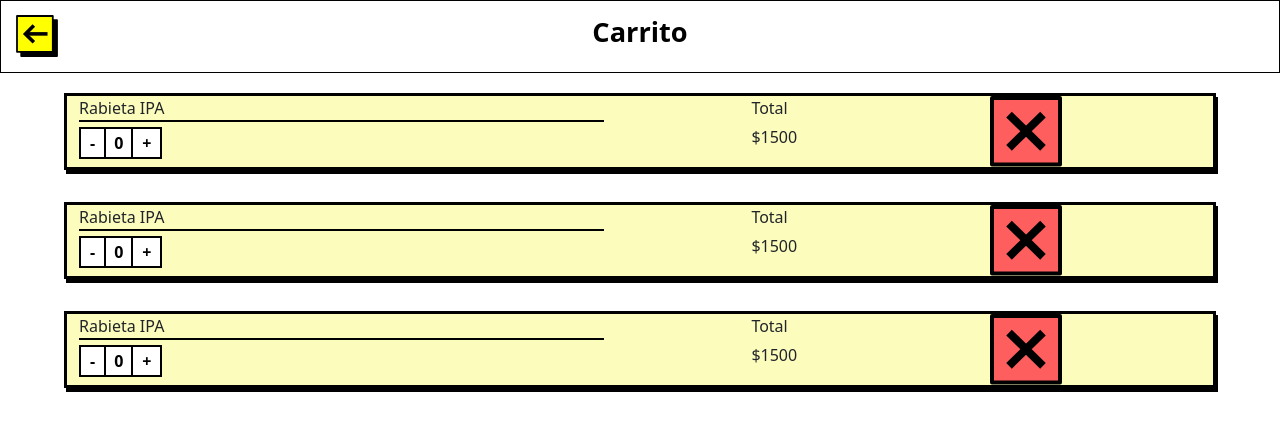
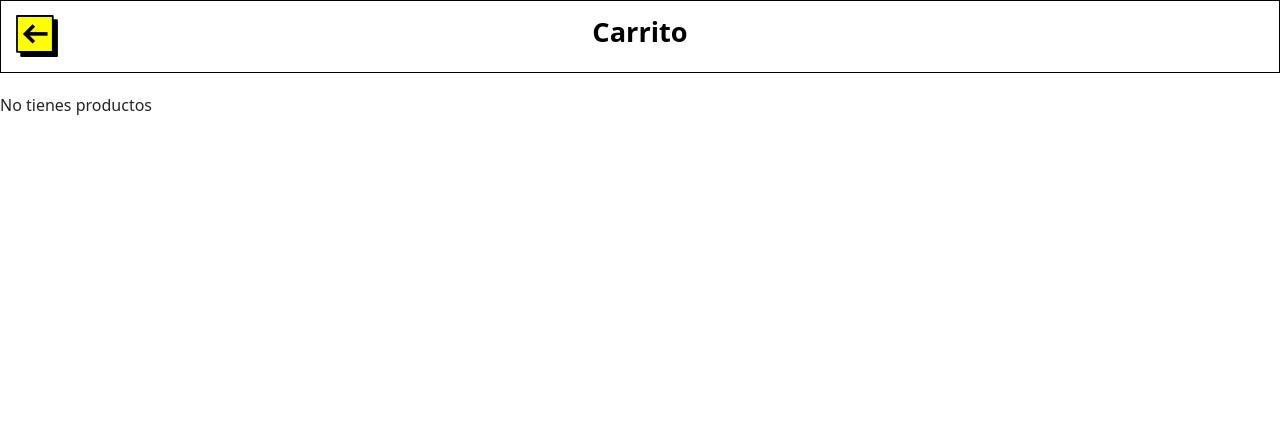
Before and after one commit to No-Country/c10-59-t-reactchallenge-ecommerce, a React (Vite) app: page /cart in a window 1280 px wide. Shown: the top 430 px of the page. Built offline with nearby package versions, Linux system fonts and the light colour scheme.

Commit message:
Add CartSlice and methods

```diff
--- a/src/App.jsx
+++ b/src/App.jsx
@@ -7,6 +7,7 @@ import ProductDetailContainer from "./components/Detail/ProductDetailContainer/P
 import CartContainer from "./components/Cart/CartContainer/CartContainer";
 import SingIn from "./components/Auth/SingIn";
 import Signup from "./components/Auth/Signup";
+import Pedidos from "./components/Pedidos/Pedidos";
 
 function App() {
   return (
@@ -21,6 +22,7 @@ function App() {
           <Route path="/products" element={<ProductListContainer />} />
           <Route path="/credit" element={<CardFormContainer />} />
           <Route path="/cart" element={<CartContainer/>} />
+          <Route path="/pedidos" element={<Pedidos/>} />
         </Routes>
       </div>
     </>
--- a/src/components/Cart/CartContainer/CartContainer.jsx
+++ b/src/components/Cart/CartContainer/CartContainer.jsx
@@ -1,17 +1,17 @@
 import "./CartContainer.css";
-import { useState } from "react";
 import { CartItem } from "../CartItem/CartItem";
 import NavSection from '../../NavSection/NavSection';
+import { useSelector } from "react-redux";
 
 const CartContainer = () => {
-    const [cartList, setCartList] = useState([{},{},{}]);
+    const { cartList } = useSelector(state => state.Cart);
 
     return(
         <>
             <NavSection title="Carrito"/>
             <div className="cart-container">
-                {cartList.length > 0 ?
-                    cartList.map((item) => <CartItem key={item.id}/>) :
+                {cartList?.length > 0 ?
+                    cartList.map((product) => <CartItem key={product.id} product={product}/>) :
                     <p>No tienes productos</p>
                 }
             </div>
--- a/src/components/Cart/CartItem/CartItem.jsx
+++ b/src/components/Cart/CartItem/CartItem.jsx
@@ -1,22 +1,27 @@
 import "./CartItem.css";
 import { CartItemCounter } from "../CartItemCounter/CartItemCounter";
 import redCross from "../../../assets/iconos/icon-red-cross.svg"
+import { deleteProduct } from "../../../store/slices/cartList.slice";
+import { useDispatch } from "react-redux";
+import { useState } from "react";
 
-export const CartItem = () => {
+export const CartItem = ({ product }) => {
+  const dispatch = useDispatch();
+
   return (
     <div className="cart-item-container">
         <div className="cart-item-desc">
-            <p>Rabieta IPA</p>
+            <p>{product.name}</p>
             <hr />
             <div>
-              <CartItemCounter/>
+              <p>Cantidad: <span>{product.quantity}</span></p>
             </div>
         </div>
         <div className="cart-item-total">
             <p>Total</p>
-            <p>$1500</p>
+            <p>${product.price * product.quantity}</p>
         </div>
-        <img src={redCross} alt="" />
+        <img src={redCross} onClick={() => dispatch(deleteProduct(product))} alt="detele" />
     </div>
   );
 }
--- a/src/components/Cart/CartItemCounter/CartItemCounter.jsx
+++ b/src/components/Cart/CartItemCounter/CartItemCounter.jsx
@@ -1,15 +1,13 @@
 import "./CartItemCounter.css";
-import { useState } from "react";
 
-export const CartItemCounter = () => {
-  const [counter, setCounter] = useState(0);
+export const CartItemCounter = ({ counter, setCounter }) => {
 
   const increase = () => {
     setCounter(counter + 1);
   }
 
   const decrease = () => {
-    if(!(counter === 0)) {
+    if(!(counter === 1)) {
       setCounter(counter - 1);
     }
   }
--- a/src/components/Detail/ProductDetail/ProductDetail.jsx
+++ b/src/components/Detail/ProductDetail/ProductDetail.jsx
@@ -1,8 +1,19 @@
 import { CartItemCounter } from "../../Cart/CartItemCounter/CartItemCounter";
 import "./ProductDetail.css";
 import NavSection from "../../NavSection/NavSection";
+import { useDispatch } from "react-redux";
+import { addProduct } from "../../../store/slices/cartList.slice";
+import { useState } from "react";
 
 const ProductDetail = ({ product }) => {
+ const [counter, setCounter] = useState(1);
+
+ const dispatch = useDispatch();
+
+ const handleClick = () => {
+    const newProduct = {...product, quantity: counter}
+    dispatch(addProduct(newProduct));
+ }
 
  return (
     <>
@@ -25,11 +36,12 @@ const ProductDetail = ({ product }) => {
             </div>
         </div>
         <div className="desc-compra">
-            <CartItemCounter/>
-            <button className="desc-btn-add">{`AGREGAR $${product.price}`}</button>
+            <CartItemCounter setCounter={setCounter} counter={counter}/>
+            <button onClick={handleClick} className="desc-btn-add">{`AGREGAR $${product.price * counter}`}</button>
         </div>
     </>
   );
 
 }
+
 export default ProductDetail;
--- a/src/components/Pedidos/Pedidos.jsx
+++ b/src/components/Pedidos/Pedidos.jsx
@@ -1,8 +1,11 @@
 import React from 'react'
 import "../Pedidos/Pedidos.css"
-
+import { useSelector } from 'react-redux';
+import { getTotalPrice } from "../../store/slices/cartList.slice";
 
 const Pedidos = () => {
+  const total = useSelector(getTotalPrice)
+
   return (
    <div className="pedidos__container">
     <div className="input">
@@ -38,7 +41,7 @@ const Pedidos = () => {
         <div className='line'/>
         <div className="total">
             <span className='total__title'>Total</span>
-            <span className='total__monto'>$1150</span>
+            <span className='total__monto'>${total}</span>
         </div>
     </div>
         <button className='pedidos__btn'>PEDIR</button>
@@ -46,4 +49,4 @@ const Pedidos = () => {
   )
 }
 
-export default Pedidos
+export default Pedidos;
--- /dev/null
+++ b/src/store/slices/cartList.slice.js
@@ -0,0 +1,19 @@
+import { createSlice } from "@reduxjs/toolkit";
+import { addCart, deleteCart, totalProducts } from "../../utils/Cart";
+
+export const CartSlice = createSlice({
+  name: "cart",
+  initialState: {
+    cartList: JSON.parse(sessionStorage.getItem("cartList")) || [],
+  },
+  reducers: {
+    addProduct: addCart,
+    deleteProduct: deleteCart,
+  }
+});
+
+export const getTotalPrice = totalProducts;
+
+export const { addProduct, deleteProduct} = CartSlice.actions;
+
+export default CartSlice.reducer;
--- /dev/null
+++ b/src/utils/Cart.js
@@ -0,0 +1,21 @@
+export const addCart = (state, action) => {
+    const isInCart = state.cartList.some((product) => product.id === action.payload.id);
+
+    if (isInCart) {
+        const productInCart = state.cartList.find((product) => product.id === action.payload.id);
+        productInCart.quantity += action.payload.quantity;
+        sessionStorage.setItem("cartList", JSON.stringify(state.cartList))
+    } else {
+        state.cartList.push(action.payload);
+        sessionStorage.setItem("cartList", JSON.stringify(state.cartList))
+    }
+}
+
+export const deleteCart = (state, action) => {
+    const newCartList = state.cartList.filter((product) => product.id !== action.payload.id);
+    sessionStorage.setItem("cartList", JSON.stringify(newCartList));
+
+    state.cartList = newCartList;
+}
+
+export const totalProducts = (state) => state.Cart.cartList.reduce((total, product) => total + (product.price * product.quantity), 0);
```
Also changed, not shown: src/store/index.js (+5 -3 lines).
